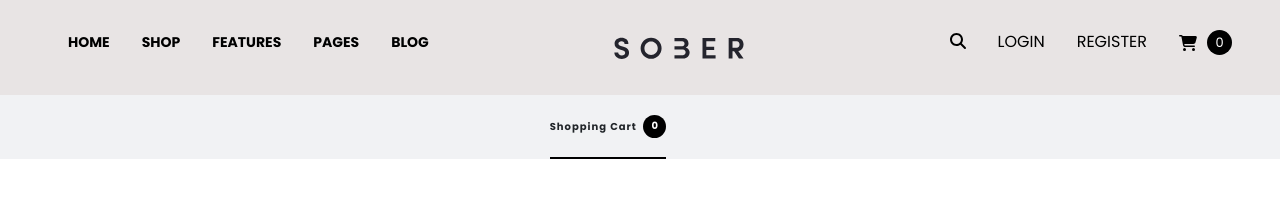
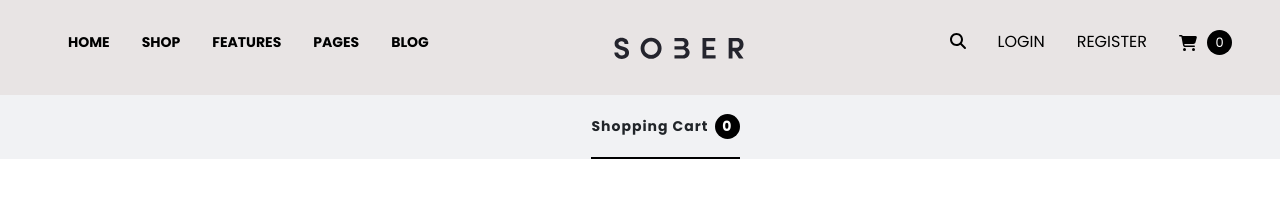
Before and after one commit to petersatria/sober-react, a React (Create React App) app: page /cart in a window 1280 px wide. Shown: the top 205 px of the page. Built offline with nearby package versions, Linux system fonts and the light colour scheme; no server answers.

Commit message:
feat:integrate add to cart button in product

```diff
--- a/src/App.js
+++ b/src/App.js
@@ -11,9 +11,18 @@ import Dashboard from './components/Dashboard/Dashboard';
 import FormDashboard from './components/Dashboard/FormDashboard';
 import store from './store/store'
 import Header from './components/Layouts/Header'
+import { useEffect } from 'react'
+import { useDispatch } from 'react-redux'
+import { getCart } from './store/actions/CartAction'
 
 
 function App() {
+  const dispatch = useDispatch()
+
+  useEffect(()=>{
+    dispatch(getCart())
+  },[])
+
   return (
       <BrowserRouter>
         <Header/>
--- a/src/components/Layouts/Header.js
+++ b/src/components/Layouts/Header.js
@@ -5,9 +5,11 @@ import styles from './Header.module.css';
 import brandLogo from '../../assets/logo-light.svg';
 import { useEffect, useState } from 'react';
 import { NavLink } from 'react-router-dom';
+import { useSelector } from 'react-redux'
 
 const Header = () => {
     const [headerTransparant, setHeaderTransparant] = useState(true);
+    const {carts} = useSelector(state=>state.cart)
 
     useEffect(() => {
         const scrollHandler = () => {
@@ -94,7 +96,7 @@ const Header = () => {
                         >
                             <FontAwesomeIcon icon={faCartShopping} />
 
-                            <div className={styles.cart}>0</div>
+                            <div className={styles.cart}>{carts.length}</div>
                         </NavLink>
                     </li>
                 </ul>
--- a/src/components/Layouts/Products.js
+++ b/src/components/Layouts/Products.js
@@ -32,8 +32,6 @@ const ProductsBestSeller = () => {
         setShowAllProducts((prevState) => !prevState);
     };
 
-    console.log(products, 'asd')
-
     // Component
     const allProduct = products.map((product) => (
         <ProductList
@@ -42,6 +40,7 @@ const ProductsBestSeller = () => {
             name={product.name}
             price={product.price}
             hot={product.recommendation}
+            product={product}
         />
     ));
 
@@ -54,6 +53,7 @@ const ProductsBestSeller = () => {
                 name={product.name}
                 price={product.price}
                 hot={product.recommendation}
+                product={product}
             />
         ));
 
--- a/src/components/ProductList/ProductList.js
+++ b/src/components/ProductList/ProductList.js
@@ -4,14 +4,26 @@ import { faCartShopping, faCheck } from '@fortawesome/free-solid-svg-icons';
 import styles from './ProductList.module.css';
 import { Link } from 'react-router-dom';
 import { useState } from 'react';
+import { useDispatch } from 'react-redux';
+import { addCart } from '../../store/actions/CartAction'
 
 const ProductList = (props) => {
+    const dispatch = useDispatch()
     // State
     const [cartActive, setCartActive] = useState(false);
+    const { product } = props
 
     // Handler
     const clickHandler = () => {
-        setCartActive((prevState) => !prevState);
+        setCartActive((prevState) => true);
+        const dataCart = {
+            productId:product._id,
+            quantity:1,
+            cartId:`632cb38f55b627d11bc08d8f`
+        }
+
+        dispatch(addCart(dataCart))
+
     };
 
     // Props
@@ -19,6 +31,7 @@ const ProductList = (props) => {
         style: 'currency',
         currency: 'IDR',
     });
+
 
     return (
         <div className={styles.container}>
--- a/src/css/Cart.module.css
+++ b/src/css/Cart.module.css
@@ -29,10 +29,10 @@
     color: white;
     margin-left: 0.5vw;
     background-color: black;
+    color: white;
     border-radius: 50%;
-    width: 23px;
-    height: 23px;
-    padding:0 0 1.5px 1px;
+    width: 2.5rem;
+    height: 2.5rem;
     display: flex;
     justify-content: center;
     align-items: center;
@@ -75,6 +75,7 @@
     margin: 0 20px;
     display: flex;
     justify-content: space-between;
+    padding: 0 10px;
 }
 
 
--- a/src/pages/Cart.jsx
+++ b/src/pages/Cart.jsx
@@ -40,12 +40,12 @@ export default function Cart(){
             {/* <Test/> */}
             {/* <Header/> */}
             <div className={styles.subHeader}>
-                <div className={styles.subHeaderText}>
+                <div className={styles.subHeaderText} style={{fontSize:'1.4rem', marginLeft:'9vw'}}>
                     Shopping Cart
                     <div className={styles.cartNumber}>{carts.length}</div>
                 </div>
             </div>
-                <div className={`${styles.cartContent} mt-5`}>
+                <div className={`${styles.cartContent} mt-5`} style={{fontSize:'1.4rem'}}>
                     <table className={`${styles.tableCart} w-50`}>
                         <thead>
                             <tr>
--- a/src/store/actions/CartAction.js
+++ b/src/store/actions/CartAction.js
@@ -20,22 +20,23 @@ export const addCart=(data, userId='62dd766bcf569a60ceded351')=>{
     return async (dispatch, state)=>{
         try {
             const { carts } = state().cart
-            const findProductInCart = carts.filter((val)=>val.productId===data.product[0]._id)
+            const findProductInCart = carts.filter((val)=>val.productId==data.productId)
 
             if(findProductInCart.length>0){
                 const newQuantity = {...findProductInCart[0], quantity:findProductInCart[0].quantity+1}
-                const filterData = carts.filter((val)=>val.productId!==data.product[0]._id).concat(newQuantity)
+                const filterData = carts.filter((val)=>val.productId!==data.productId).concat(newQuantity)
                 await axios.patch(`http://localhost:5000/cart`, {cartId:data.cartId, productId:data.productId, quantity:findProductInCart[0].quantity+1})
                 dispatch({
                     type:'CHANGE_QUANTITY',
                     payload:filterData
                 })
             }else{
-                const carts = await axios.post(`http://localhost:5000/cart`, {userId, productId:data.productId, quantity:1})
+                const carts = await axios.post(`http://localhost:5000/cart`, {userId, productId:data.productId, quantity:1, cartId:data.cartId})
                 dispatch({
                     type:'ADD_TO_CART',
                     payload:carts.data.carts
                 })
+
             }
         } catch (error) {
             console.log(error)
```
